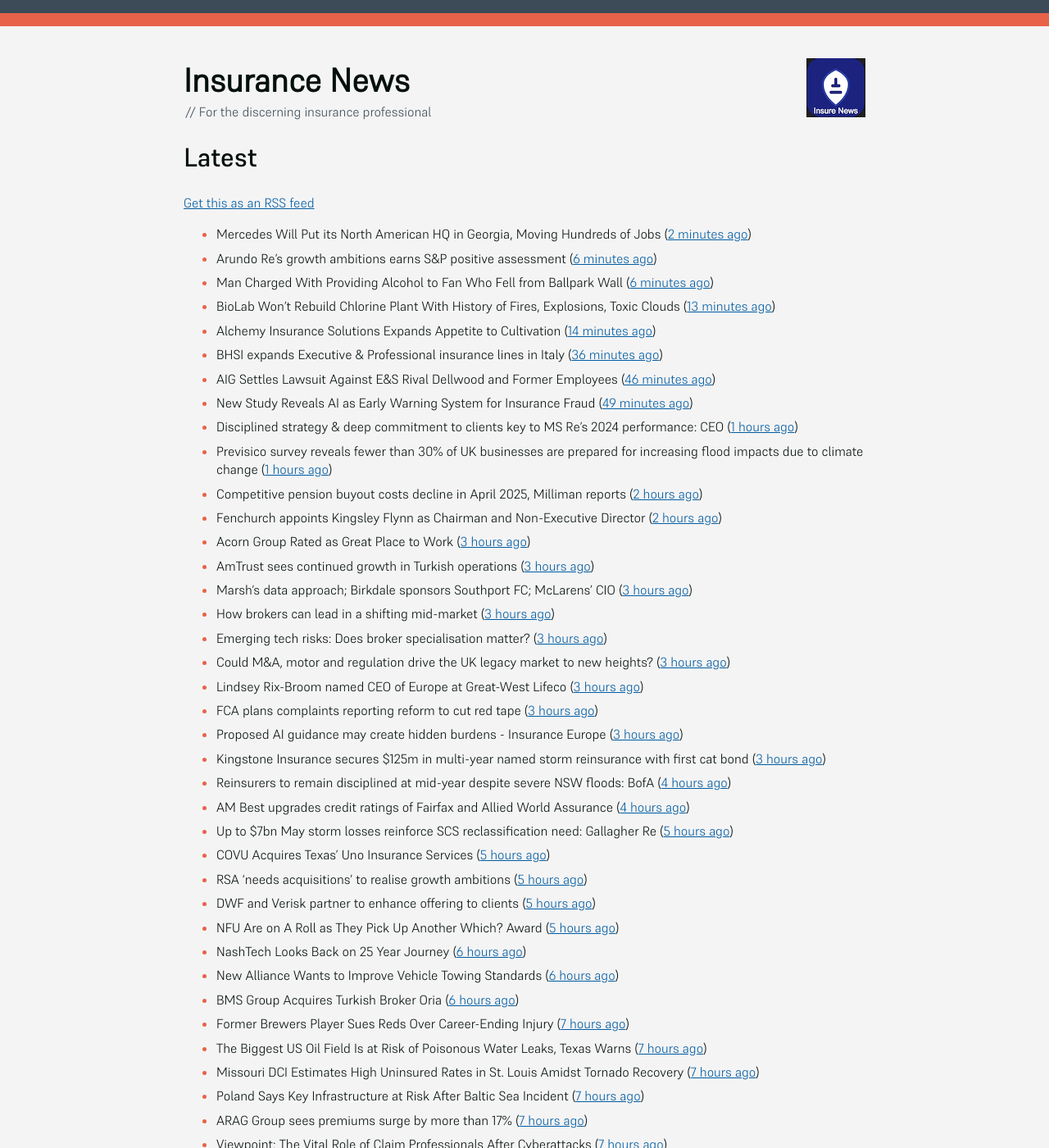
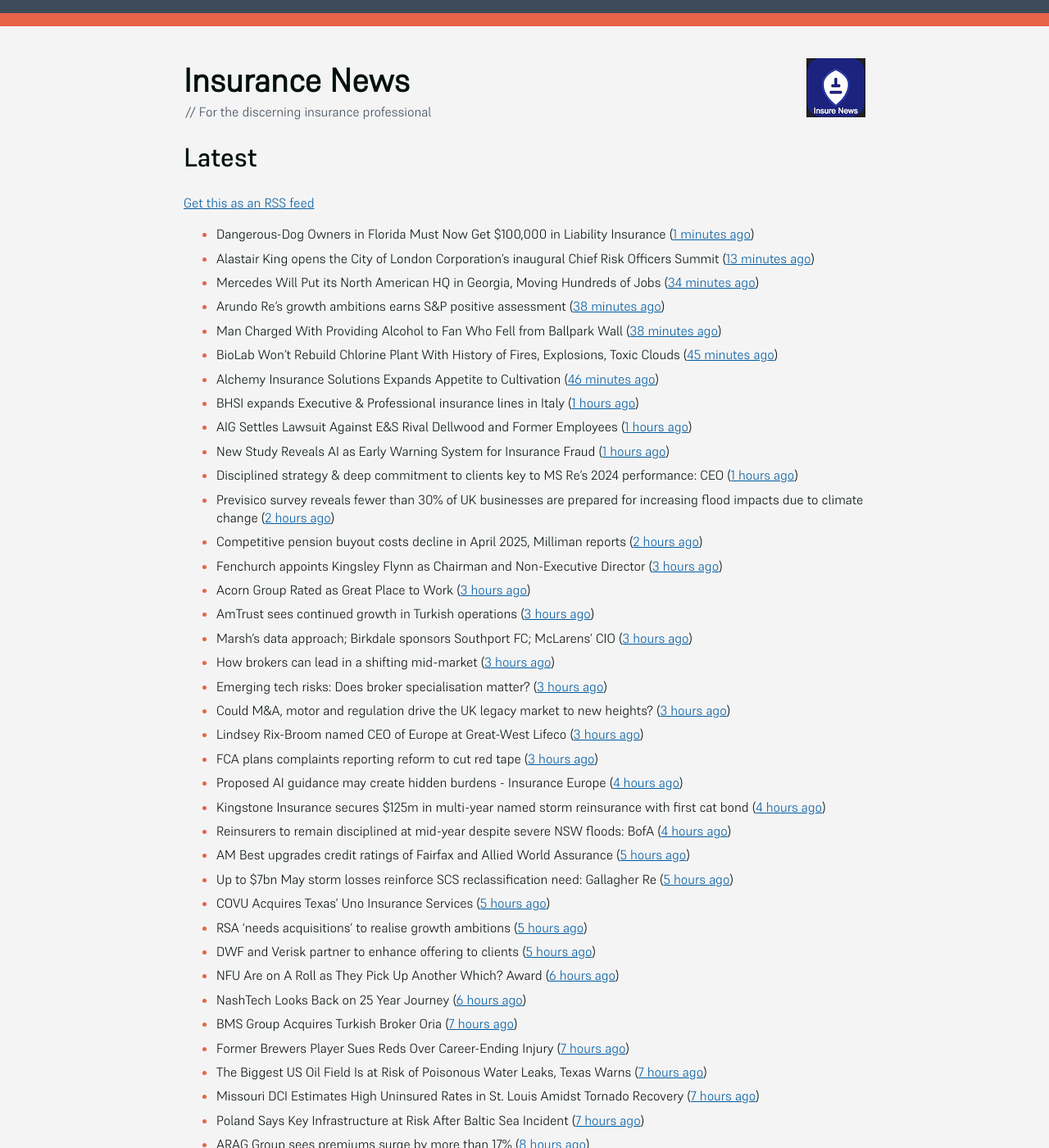
Before and after one commit to mat-0/feeds.thechels.uk, a Jekyll site: the page built from index.md, in a window 1280 px wide and 1400 px high. Shown: the whole window at 82% size. Built offline with Jekyll 4.4.1, drawn with Linux system fonts in a browser that asks for light colours; some of the changed text lies outside the part shown.

Commit message:
New Feed

```diff
--- a/index.md
+++ b/index.md
@@ -8,18 +8,20 @@ description: Latest Updates
 [Get this as an RSS feed](/feed.rss)
 
 <!-- news_marker starts -->
-- Mercedes Will Put its North American HQ in Georgia, Moving Hundreds of Jobs ([2 minutes ago](https://www.insurancejournal.com/news/southeast/2025/05/23/824961.htm))
-- Arundo Re’s growth ambitions earns S&P positive assessment ([6 minutes ago](https://www.reinsurancene.ws/arundo-res-growth-ambitions-earns-sp-positive-assessment/))
-- Man Charged With Providing Alcohol to Fan Who Fell from Ballpark Wall ([6 minutes ago](https://www.insurancejournal.com/news/east/2025/05/23/824958.htm))
-- BioLab Won’t Rebuild Chlorine Plant With History of Fires, Explosions, Toxic Clouds ([13 minutes ago](https://www.insurancejournal.com/news/southeast/2025/05/23/824955.htm))
-- Alchemy Insurance Solutions Expands Appetite to Cultivation ([14 minutes ago](https://www.insurancejournal.com/services/newswire/2025/05/23/822727.htm))
-- BHSI expands Executive & Professional insurance lines in Italy ([36 minutes ago](https://www.reinsurancene.ws/bhsi-expands-executive-professional-insurance-lines-in-italy/))
-- AIG Settles Lawsuit Against E&S Rival Dellwood and Former Employees ([46 minutes ago](https://www.insurancejournal.com/news/national/2025/05/23/824949.htm))
-- New Study Reveals AI as Early Warning System for Insurance Fraud ([49 minutes ago](https://insurance-edge.net/2025/05/23/new-study-reveals-ai-as-early-warning-system-for-insurance-fraud/))
+- Dangerous-Dog Owners in Florida Must Now Get $100,000 in Liability Insurance ([1 minutes ago](https://www.insurancejournal.com/news/southeast/2025/05/23/824968.htm))
+- Alastair King opens the City of London Corporation’s inaugural Chief Risk Officers Summit ([13 minutes ago](https://insurance-edge.net/2025/05/23/alastair-king-opens-the-city-of-london-corporations-inaugural-chief-risk-officers-summit/))
+- Mercedes Will Put its North American HQ in Georgia, Moving Hundreds of Jobs ([34 minutes ago](https://www.insurancejournal.com/news/southeast/2025/05/23/824961.htm))
+- Arundo Re’s growth ambitions earns S&P positive assessment ([38 minutes ago](https://www.reinsurancene.ws/arundo-res-growth-ambitions-earns-sp-positive-assessment/))
+- Man Charged With Providing Alcohol to Fan Who Fell from Ballpark Wall ([38 minutes ago](https://www.insurancejournal.com/news/east/2025/05/23/824958.htm))
+- BioLab Won’t Rebuild Chlorine Plant With History of Fires, Explosions, Toxic Clouds ([45 minutes ago](https://www.insurancejournal.com/news/southeast/2025/05/23/824955.htm))
+- Alchemy Insurance Solutions Expands Appetite to Cultivation ([46 minutes ago](https://www.insurancejournal.com/services/newswire/2025/05/23/822727.htm))
+- BHSI expands Executive & Professional insurance lines in Italy ([1 hours ago](https://www.reinsurancene.ws/bhsi-expands-executive-professional-insurance-lines-in-italy/))
+- AIG Settles Lawsuit Against E&S Rival Dellwood and Former Employees ([1 hours ago](https://www.insurancejournal.com/news/national/2025/05/23/824949.htm))
+- New Study Reveals AI as Early Warning System for Insurance Fraud ([1 hours ago](https://insurance-edge.net/2025/05/23/new-study-reveals-ai-as-early-warning-system-for-insurance-fraud/))
 - Disciplined strategy & deep commitment to clients key to MS Re’s 2024 performance: CEO ([1 hours ago](https://www.reinsurancene.ws/disciplined-strategy-deep-commitment-to-clients-key-to-ms-res-2024-performance-ceo/))
-- Previsico survey reveals fewer than 30% of UK businesses are prepared for increasing flood impacts due to climate change ([1 hours ago](https://insurance-edge.net/2025/05/23/previsico-survey-reveals-fewer-than-30-of-uk-businesses-are-prepared-for-increasing-flood-impacts-due-to-climate-change/))
+- Previsico survey reveals fewer than 30% of UK businesses are prepared for increasing flood impacts due to climate change ([2 hours ago](https://insurance-edge.net/2025/05/23/previsico-survey-reveals-fewer-than-30-of-uk-businesses-are-prepared-for-increasing-flood-impacts-due-to-climate-change/))
 - Competitive pension buyout costs decline in April 2025, Milliman reports ([2 hours ago](https://www.reinsurancene.ws/competitive-pension-buyout-costs-decline-in-april-2025-milliman-reports/))
-- Fenchurch appoints Kingsley Flynn as Chairman and Non-Executive Director ([2 hours ago](https://www.reinsurancene.ws/fenchurch-appoints-kingsley-flynn-as-chairman-and-non-executive-director/))
+- Fenchurch appoints Kingsley Flynn as Chairman and Non-Executive Director ([3 hours ago](https://www.reinsurancene.ws/fenchurch-appoints-kingsley-flynn-as-chairman-and-non-executive-director/))
 - Acorn Group Rated as Great Place to Work ([3 hours ago](https://insurance-edge.net/2025/05/23/acorn-group-rated-as-great-place-to-work/))
 - AmTrust sees continued growth in Turkish operations ([3 hours ago](https://www.reinsurancene.ws/amtrust-sees-continued-growth-in-turkish-operations/))
 - Marsh’s data approach; Birkdale sponsors Southport FC; McLarens’ CIO ([3 hours ago](https://www.postonline.co.uk/news/7957810/marsh%E2%80%99s-data-approach-birkdale-sponsors-southport-fc-mclarens%E2%80%99-cio))
@@ -28,32 +30,31 @@ description: Latest Updates
 - Could M&A, motor and regulation drive the UK legacy market to new heights? ([3 hours ago](https://www.postonline.co.uk/reinsurance/7957816/could-ma-motor-and-regulation-drive-the-uk-legacy-market-to-new-heights))
 - Lindsey Rix-Broom named CEO of Europe at Great-West Lifeco ([3 hours ago](https://www.insurancebusinessmag.com/uk/news/life-insurance/lindsey-rixbroom-named-ceo-of-europe-at-greatwest-lifeco-536718.aspx))
 - FCA plans complaints reporting reform to cut red tape ([3 hours ago](https://www.insurancebusinessmag.com/uk/news/breaking-news/fca-plans-complaints-reporting-reform-to-cut-red-tape-536717.aspx))
-- Proposed AI guidance may create hidden burdens - Insurance Europe ([3 hours ago](https://www.insurancebusinessmag.com/uk/news/technology/proposed-ai-guidance-may-create-hidden-burdens--insurance-europe-536716.aspx))
-- Kingstone Insurance secures $125m in multi-year named storm reinsurance with first cat bond ([3 hours ago](https://www.reinsurancene.ws/kingstone-insurance-secures-125m-in-multi-year-named-storm-reinsurance-with-first-cat-bond/))
+- Proposed AI guidance may create hidden burdens - Insurance Europe ([4 hours ago](https://www.insurancebusinessmag.com/uk/news/technology/proposed-ai-guidance-may-create-hidden-burdens--insurance-europe-536716.aspx))
+- Kingstone Insurance secures $125m in multi-year named storm reinsurance with first cat bond ([4 hours ago](https://www.reinsurancene.ws/kingstone-insurance-secures-125m-in-multi-year-named-storm-reinsurance-with-first-cat-bond/))
 - Reinsurers to remain disciplined at mid-year despite severe NSW floods: BofA ([4 hours ago](https://www.reinsurancene.ws/reinsurers-to-remain-disciplined-at-mid-year-despite-severe-nsw-floods-bofa/))
-- AM Best upgrades credit ratings of Fairfax and Allied World Assurance ([4 hours ago](https://www.reinsurancene.ws/am-best-upgrades-credit-ratings-of-fairfax-and-allied-world-assurance/))
+- AM Best upgrades credit ratings of Fairfax and Allied World Assurance ([5 hours ago](https://www.reinsurancene.ws/am-best-upgrades-credit-ratings-of-fairfax-and-allied-world-assurance/))
 - Up to $7bn May storm losses reinforce SCS reclassification need: Gallagher Re ([5 hours ago](https://www.reinsurancene.ws/up-to-7bn-may-storm-losses-reinforce-scs-reclassification-need-gallagher-re/))
 - COVU Acquires Texas’ Uno Insurance Services ([5 hours ago](https://www.insurancejournal.com/news/southcentral/2025/05/23/824917.htm))
 - RSA ‘needs acquisitions’ to realise growth ambitions ([5 hours ago](https://www.postonline.co.uk/news/7957807/rsa-%E2%80%98needs-acquisitions%E2%80%99-to-realise-growth-ambitions))
 - DWF and Verisk partner to enhance offering to clients ([5 hours ago](https://www.postonline.co.uk/news/7957815/dwf-and-verisk-partner-to-enhance-offering-to-clients))
-- NFU Are on A Roll as They Pick Up Another Which? Award ([5 hours ago](https://insurance-edge.net/2025/05/23/nfu-are-on-a-roll-as-they-pick-up-another-which-award/))
+- NFU Are on A Roll as They Pick Up Another Which? Award ([6 hours ago](https://insurance-edge.net/2025/05/23/nfu-are-on-a-roll-as-they-pick-up-another-which-award/))
 - NashTech Looks Back on 25 Year Journey ([6 hours ago](https://insurance-edge.net/2025/05/23/nashtech-looks-back-on-25-year-journey/))
-- New Alliance Wants to Improve Vehicle Towing Standards ([6 hours ago](https://insurance-edge.net/2025/05/23/new-alliance-wants-to-improve-vehicle-towing-standards/))
-- BMS Group Acquires Turkish Broker Oria ([6 hours ago](https://www.insurancejournal.com/news/international/2025/05/23/824941.htm))
+- BMS Group Acquires Turkish Broker Oria ([7 hours ago](https://www.insurancejournal.com/news/international/2025/05/23/824941.htm))
 - Former Brewers Player Sues Reds Over Career-Ending Injury ([7 hours ago](https://www.insurancejournal.com/news/midwest/2025/05/23/824903.htm))
 - The Biggest US Oil Field Is at Risk of Poisonous Water Leaks, Texas Warns ([7 hours ago](https://www.insurancejournal.com/news/southcentral/2025/05/23/824907.htm))
 - Missouri DCI Estimates High Uninsured Rates in St. Louis Amidst Tornado Recovery ([7 hours ago](https://www.insurancejournal.com/news/midwest/2025/05/23/824913.htm))
 - Poland Says Key Infrastructure at Risk After Baltic Sea Incident ([7 hours ago](https://www.insurancejournal.com/news/international/2025/05/23/824938.htm))
-- ARAG Group sees premiums surge by more than 17% ([7 hours ago](https://www.insurancebusinessmag.com/uk/news/breaking-news/arag-group-sees-premiums-surge-by-more-than-17-536693.aspx))
-- Viewpoint: The Vital Role of Claim Professionals After Cyberattacks ([7 hours ago](https://www.insurancejournal.com/news/national/2025/05/23/824781.htm))
-- Crypto DeFi Project Cetus Protocol Suffers Security Breach ([7 hours ago](https://www.insurancejournal.com/news/international/2025/05/23/824934.htm))
-- BMS Group buys Istanbul-based insurance broker Oria Sigorta ([7 hours ago](https://www.insurancebusinessmag.com/uk/news/breaking-news/bms-group-buys-istanbulbased-insurance-broker-oria-sigorta-536691.aspx))
-- Tokio Marine HCC names AIG veteran as senior underwriter ([7 hours ago](https://www.insurancebusinessmag.com/uk/news/professional-liability/tokio-marine-hcc-names-aig-veteran-as-senior-underwriter-536690.aspx))
-- European product recalls at record high in first quarter - report ([7 hours ago](https://www.insurancebusinessmag.com/uk/news/breaking-news/european-product-recalls-at-record-high-in-first-quarter--report-536689.aspx))
-- US ‘Not Convinced’ About Lower G7 Price Cap on Russian Oil, European Official Says ([7 hours ago](https://www.insurancejournal.com/news/international/2025/05/23/824931.htm))
+- ARAG Group sees premiums surge by more than 17% ([8 hours ago](https://www.insurancebusinessmag.com/uk/news/breaking-news/arag-group-sees-premiums-surge-by-more-than-17-536693.aspx))
+- Viewpoint: The Vital Role of Claim Professionals After Cyberattacks ([8 hours ago](https://www.insurancejournal.com/news/national/2025/05/23/824781.htm))
+- Crypto DeFi Project Cetus Protocol Suffers Security Breach ([8 hours ago](https://www.insurancejournal.com/news/international/2025/05/23/824934.htm))
+- BMS Group buys Istanbul-based insurance broker Oria Sigorta ([8 hours ago](https://www.insurancebusinessmag.com/uk/news/breaking-news/bms-group-buys-istanbulbased-insurance-broker-oria-sigorta-536691.aspx))
+- Tokio Marine HCC names AIG veteran as senior underwriter ([8 hours ago](https://www.insurancebusinessmag.com/uk/news/professional-liability/tokio-marine-hcc-names-aig-veteran-as-senior-underwriter-536690.aspx))
+- European product recalls at record high in first quarter - report ([8 hours ago](https://www.insurancebusinessmag.com/uk/news/breaking-news/european-product-recalls-at-record-high-in-first-quarter--report-536689.aspx))
+- US ‘Not Convinced’ About Lower G7 Price Cap on Russian Oil, European Official Says ([8 hours ago](https://www.insurancejournal.com/news/international/2025/05/23/824931.htm))
 - Four Die as Floods Hammer Area North of Sydney, With More Rain Coming ([8 hours ago](https://www.insurancejournal.com/news/international/2025/05/23/824927.htm))
-- In Lawsuit Over Teen’s Death, Judge Rejects Free Speech Rights for AI Chatbots ([8 hours ago](https://www.insurancejournal.com/news/national/2025/05/23/824758.htm))
-- European Officials Weigh Response to US Efforts to Thwart Local DEI Programs ([8 hours ago](https://www.insurancejournal.com/news/international/2025/05/23/824762.htm))
+- In Lawsuit Over Teen’s Death, Judge Rejects Free Speech Rights for AI Chatbots ([9 hours ago](https://www.insurancejournal.com/news/national/2025/05/23/824758.htm))
+- European Officials Weigh Response to US Efforts to Thwart Local DEI Programs ([9 hours ago](https://www.insurancejournal.com/news/international/2025/05/23/824762.htm))
 - ‘Big Beautiful’ Tax Breaks for Insurance Agents in Bill Passed by House, Says Big I ([9 hours ago](https://www.insurancejournal.com/news/national/2025/05/23/824883.htm))
 - Underwriters of the Future Are Constant Partners With Agents, Carrier Exec Says ([9 hours ago](https://www.insurancejournal.com/news/national/2025/05/23/824719.htm))
 - Georgia Tort Reform Law Means New Hurdles for Injured People and Attorneys ([9 hours ago](https://www.insurancejournal.com/news/southeast/2025/05/23/824861.htm))
@@ -61,14 +62,13 @@ description: Latest Updates
 - Ships Have Been Hitting Brooklyn Bridge for Years But Without Fatalities Until Now ([9 hours ago](https://www.insurancejournal.com/news/east/2025/05/23/824881.htm))
 - Massachusetts Hacker to Plead Guilty to PowerSchool Data Breach ([9 hours ago](https://www.insurancejournal.com/news/east/2025/05/23/824874.htm))
 - People Moves: Big I New York Elects Gonyo as Board Chair and 4 Regional Directors ([9 hours ago](https://www.insurancejournal.com/news/east/2025/05/23/824816.htm))
-- Pacific Northwest Drivers Think They’re Safe, But Aren’t So Sure About Others ([9 hours ago](https://www.insurancejournal.com/news/west/2025/05/23/824682.htm))
 - Are e-scooters worth the hassle? ([9 hours ago](https://www.postonline.co.uk/regulation/7957744/are-e-scooters-worth-the-hassle))
 - Penny Black’s Social Diary: Crawford’s wind; Zurich’s golfing prowess ([9 hours ago](https://www.postonline.co.uk/people/7957569/penny-black%E2%80%99s-social-diary-crawford%E2%80%99s-wind-zurich%E2%80%99s-golfing-prowess))
 - CFC boosts cyber cover for high-risk digital sectors ([19 hours ago](https://www.insurancebusinessmag.com/uk/news/cyber/cfc-boosts-cyber-cover-for-highrisk-digital-sectors-536652.aspx))
-- Combating misinformation strategy: Verify, then trust ([19 hours ago](https://www.dig-in.com/opinion/strategies-for-fighting-misinformation))
-- AI is changing insurance strategies for small businesses ([19 hours ago](https://www.dig-in.com/opinion/ai-is-changing-insurance-strategies-for-small-businesses))
+- Combating misinformation strategy: Verify, then trust ([20 hours ago](https://www.dig-in.com/opinion/strategies-for-fighting-misinformation))
+- AI is changing insurance strategies for small businesses ([20 hours ago](https://www.dig-in.com/opinion/ai-is-changing-insurance-strategies-for-small-businesses))
 - Kota Raises $14.5 Million to Streamline Insurance Benefits Infrastructure ([22 hours ago](https://www.insurtechinsights.com/kota-raises-14-5-million-to-streamline-insurance-benefits-infrastructure/))
-- State Farm's added California rate hike request gets pushback ([23 hours ago](https://www.dig-in.com/news/state-farms-added-california-rate-hike-gets-pushback))
+- State Farm's added California rate hike request gets pushback ([1 days ago](https://www.dig-in.com/news/state-farms-added-california-rate-hike-gets-pushback))
 - Previsico Report Finds Fewer Than 30% of UK Businesses Prepared for Growing Flood Risks Amid Climate Change ([1 days ago](https://www.insurtechinsights.com/previsico-report-finds-fewer-than-30-of-uk-businesses-prepared-for-growing-flood-risks-amid-climate-change/))
 - Marsh McLennan settles massive lawsuit ([1 days ago](https://www.insurancebusinessmag.com/uk/news/legal-insights/marsh-mclennan-settles-massive-lawsuit-536579.aspx))
 - Davies secures £275m for M&A and genAI investment ([1 days ago](https://www.postonline.co.uk/claims/7957808/davies-secures-%C2%A3275m-for-ma-and-genai-investment))
@@ -121,7 +121,7 @@ description: Latest Updates
 - Ransomware claims costly but stabilized in 2024, Coalition ([2 days ago](https://www.dig-in.com/news/ransomware-claims-costly-but-stabilized-in-2024-coalition))
 - MGAs: Turning financial infrastructure into a strategic advantage ([2 days ago](https://www.dig-in.com/opinion/turning-financial-infrastructure-into-a-strategic-advantage))
 - Insurers must manage governance and bias to comply with AI regulation, experts say ([2 days ago](https://www.dig-in.com/news/ai-governance-and-bias-become-compliance-issues-for-insurers))
-- Cytora and Aisix Solutions Partner to Bolster Insurers’ Wildfire Risk Management ([2 days ago](https://www.insurtechinsights.com/cytora-and-aisix-solutions-partner-to-bolster-insurers-wildfire-risk-management/))
+- Cytora and Aisix Solutions Partner to Bolster Insurers’ Wildfire Risk Management ([3 days ago](https://www.insurtechinsights.com/cytora-and-aisix-solutions-partner-to-bolster-insurers-wildfire-risk-management/))
 - Nearmap to Acquire Itel in $1.3 Billion Deal, Creating $8 Billion Property Intelligence Powerhouse ([3 days ago](https://www.insurtechinsights.com/nearmap-to-acquire-itel-in-1-3-billion-deal-creating-8-billion-property-intelligence-powerhouse/))
 - Demand for support for Parkinsons and other long-term conditions is up 30%, finds RedArc ([3 days ago](https://ifamagazine.com/demand-for-support-for-parkinsons-and-other-long-term-conditions-is-up-30-finds-redarc/))
 - Ageas to keep Esure and Saga brands ([3 days ago](https://www.postonline.co.uk/news/7957788/ageas-to-keep-esure-and-saga-brands))
```
Also changed, not shown: other parts of index.md (+1 -1 lines).
